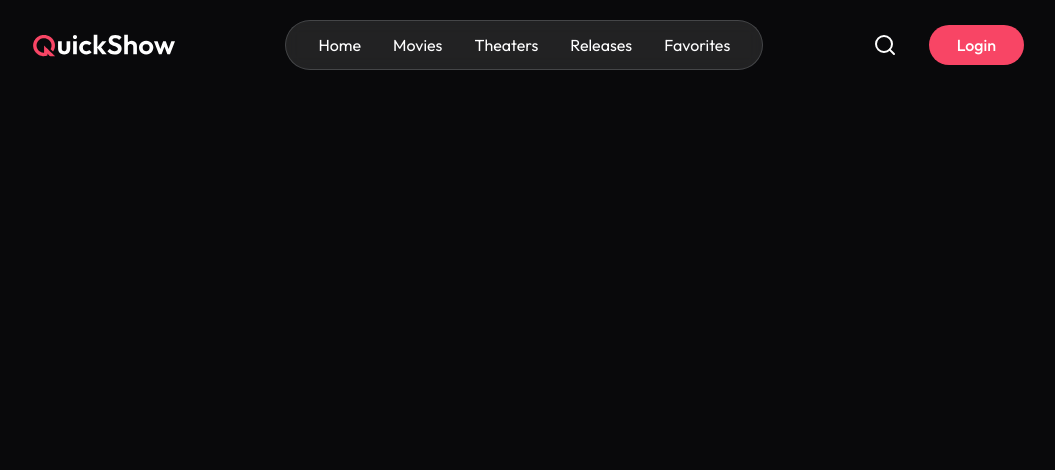
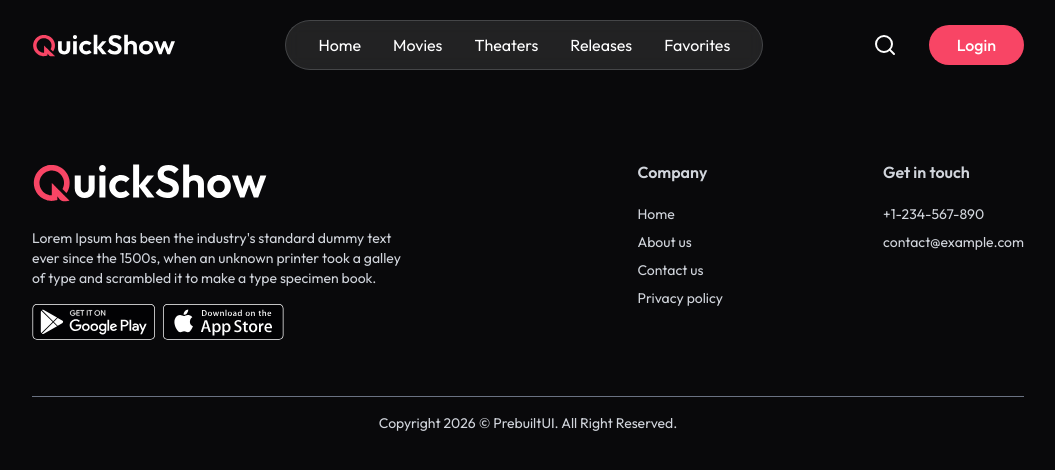
Before and after one commit to sunil-yadav-ai/QuickShow, a React (Vite) app in the folder frontend/: page /favorite in a window 1280 px wide. Shown: the top 470 px of the page, without its empty margins (112-1167 px from the left). Built offline with nearby package versions, Linux system fonts and the light colour scheme; no server answers; a web font is replaced by a local one.

Commit message:
home page complete

```diff
--- a/frontend/src/components/Footer.jsx
+++ b/frontend/src/components/Footer.jsx
@@ -1,11 +1,83 @@
 import React from 'react'
+import { assets } from '../assets/assets'
 
-const Footer = () =>{
+const Footer = () => {
     return (
-        <div>
+        <footer className="px-6 mt-40 md:px-16 lg:px-36 w-full text-gray-300">
 
+            <div className="flex flex-col md:flex-row justify-between w-full gap-10 border-b border-gray-500 pb-14">
 
-        </div>
+                {/* Logo & App */}
+                <div className="md:max-w-96">
+
+                    <img
+                        alt="Logo"
+                        className="h-11"
+                        src={assets.logo}
+                    />
+
+                    <p className="mt-6 text-sm">
+                        Lorem Ipsum has been the industry's standard dummy text
+                        ever since the 1500s, when an unknown printer took a
+                        galley of type and scrambled it to make a type specimen book.
+                    </p>
+
+                    <div className="flex items-center gap-2 mt-4">
+
+                        <img
+                            src={assets.googlePlay}
+                            alt="Google Play"
+                            className="h-9 w-auto "
+                        />
+
+                        <img
+                            src={assets.appStore}
+                            alt="App Store"
+                            className="h-9 w-auto "
+                        />
+
+                    </div>
+                </div>
+
+                {/* Links */}
+                <div className="flex-1 flex items-start md:justify-end gap-20 md:gap-40">
+
+                    <div>
+                        <h2 className="font-semibold mb-5">
+                            Company
+                        </h2>
+
+                        <ul className="text-sm space-y-2">
+                            <li><a href="#">Home</a></li>
+                            <li><a href="#">About us</a></li>
+                            <li><a href="#">Contact us</a></li>
+                            <li><a href="#">Privacy policy</a></li>
+                        </ul>
+                    </div>
+
+                    <div>
+                        <h2 className="font-semibold mb-5">
+                            Get in touch
+                        </h2>
+
+                        <div className="text-sm space-y-2">
+                            <p>+1-234-567-890</p>
+                            <p>contact@example.com</p>
+                        </div>
+                    </div>
+
+                </div>
+            </div>
+
+            {/* Copyright */}
+            <p className="pt-4 text-center text-sm pb-5">
+                Copyright {new Date().getFullYear()} ©{' '}
+                <a href="https://prebuiltui.com">
+                    PrebuiltUI
+                </a>. All Right Reserved.
+            </p>
+
+        </footer>
     )
 }
 
--- /dev/null
+++ b/frontend/src/components/TrailerSection.jsx
@@ -0,0 +1,41 @@
+import React, { useState } from 'react'
+import { dummyTrailers } from '../assets/assets'
+import ReactPlayer from 'react-player'
+import BlurCircle from './BlurCircle'
+import { PlayCircleIcon } from 'lucide-react'
+
+const TrailersSection = () => {
+    const [currentTrailer,setCurrentTrailer] = useState(dummyTrailers[0])
+
+    return (
+        <div className="px-6 md:px-16 lg:px-24 xl:px-44 py-20 overflow-hidden">
+
+            <p className="text-gray-300 font-medium text-lg max-w-[960px] mx-auto">
+                Trailers
+            </p>
+
+            <div className="relative mt-6">
+                <BlurCircle top="-100px" right="-100px" />
+
+                <ReactPlayer
+                    src={currentTrailer.videoUrl}
+                    controls={true}
+                    width="100%"
+                    height="540px"
+                />
+            </div>
+
+            <div className='group grid grid-cols-4 gap-4 md:gap-8 mt-8 max-w-3xl mx-auto'>
+                {dummyTrailers.map((Trailer)=>(
+                   <div key={Trailer.image} className='relative group-hover:not-hover:opacity-50 hover:-translate-y-1 duration-300 transition max-md:h-60 md:max-h-60 cursor-pointer' onClick={()=>setCurrentTrailer(Trailer)} >
+                        <img src={Trailer.image} alt="trailer" className='rounded-lg w-full h-full object-cover brightness-75' />
+                        <PlayCircleIcon strokeWidth={1.6} className='absolute top-1/2 left-1/2 w-5 md:w-8 h-5 md:h-12 transform -translate-x-1/2 -translate-y-1/2'/>
+                   </div>
+                ))}
+            </div>
+
+        </div>
+    )
+}
+
+export default TrailersSection
--- a/frontend/src/pages/Home.jsx
+++ b/frontend/src/pages/Home.jsx
@@ -1,11 +1,13 @@
 import React from 'react'
 import HeroSection from '../components/HeroSection'
 import FeaturedSection from '../components/FeaturedSection'
+import TrailersSection from '../components/TrailerSection'
 const Home = () =>{
     return (
         <>
         <HeroSection/>
         <FeaturedSection/>
+        <TrailersSection/>
 
 
         </>
```
